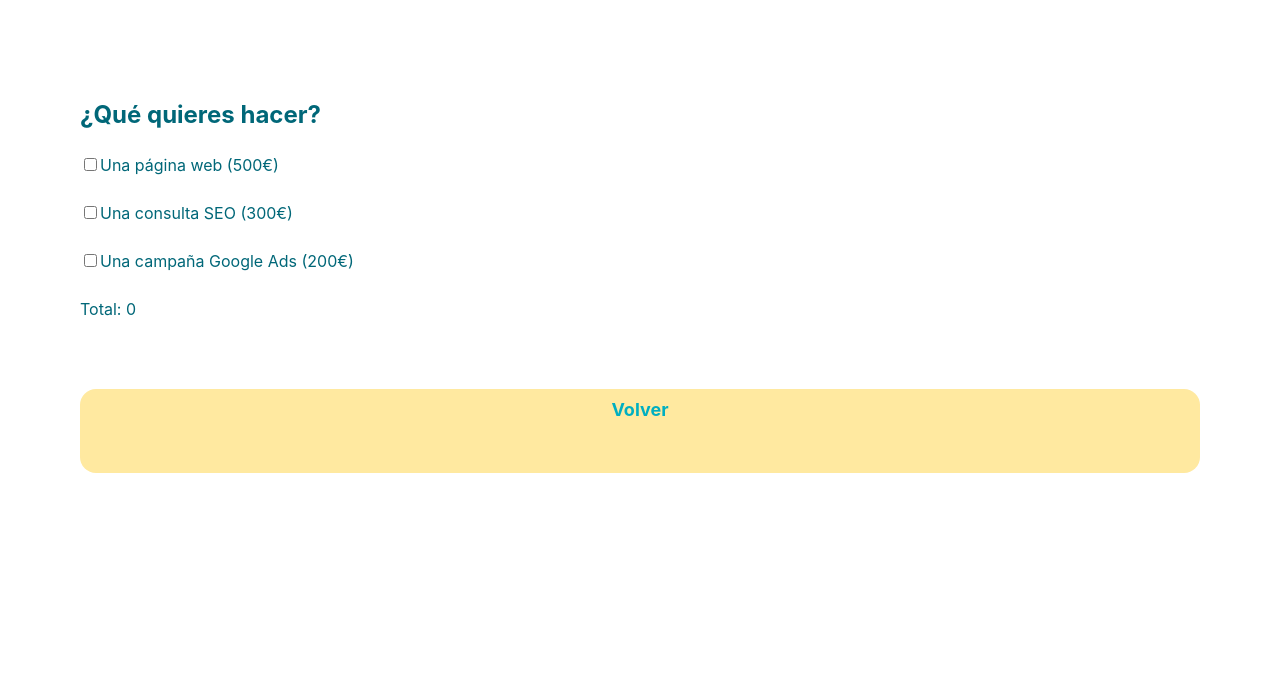
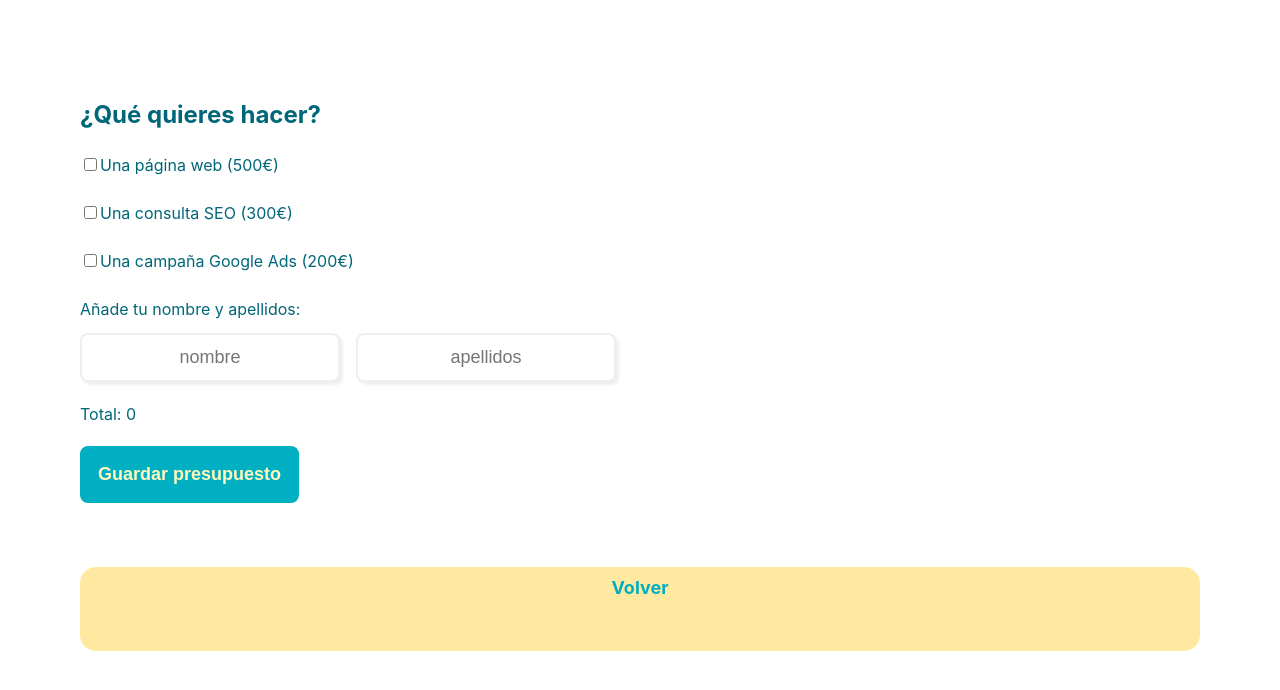
Before and after one commit to Lahali/budget-app, a React (Create React App) app: page /budget in a window 1280 px wide. Shown: the top 690 px of the page. Built offline with nearby package versions, Linux system fonts and the light colour scheme.

Commit message:
Añadidos inputs de nombre y apellido. Convertido en form

```diff
--- a/src/components/Layout.jsx
+++ b/src/components/Layout.jsx
@@ -1,14 +1,25 @@
 import React from "react";
-import { DivStyled, NavStyled, LinkStyled, ParragrafStyled, ButtonStyled } from "./Styles";
+import {
+  DivStyled,
+  NavStyled,
+  LinkStyled,
+  ParragrafStyled,
+  ButtonStyledSave,
+  InputTextStyled,
+} from "./Styles";
 import Panel from "./Panel";
 
 const Layout = (props) => {
-
-
+  const handleSubmit = (event) => {
+    event.preventDefault();
+  };
 
   return (
     <DivStyled>
       <h2>¿Qué quieres hacer?</h2>
+
+      {/* Así tenemos unidos el botón y el form para que funcione */}
+      <form onSubmit={handleSubmit}>
         <ParragrafStyled>
           <input
             type="checkbox"
@@ -48,7 +59,30 @@ const Layout = (props) => {
           />
           Una campaña Google Ads (200€) <br />
         </ParragrafStyled>
+
+        <ParragrafStyled>
+          Añade tu nombre y apellidos: <br />
+          <InputTextStyled
+            type="text"
+            name="name"
+            value={props.name}
+            onChange={props.getName}
+            placeholder="nombre"
+          />
+          <InputTextStyled
+            type="text"
+            name="surname"
+            value={props.surname}
+            onChange={props.getSurname}
+            placeholder="apellidos"
+          />
+        </ParragrafStyled>
+
         <ParragrafStyled>Total: {props.total}</ParragrafStyled>
+
+          {/* esto está conectado con el handleSubmit del form */}
+        <ButtonStyledSave type="submit">Guardar presupuesto</ButtonStyledSave>
+      </form>
       <NavStyled>
         <LinkStyled to="/">Volver</LinkStyled>
       </NavStyled>
--- a/src/components/Main.jsx
+++ b/src/components/Main.jsx
@@ -13,13 +13,15 @@ const Main = () => {
 
   const [total, setTotal] = useState(0);
 
-  // FUNCIONALIDAD DEL MODAL
-  // const [isModalOpen, setIsModalOpen] = useState(false)
-  // const changeModal = () => setIsModalOpen(!isModalOpen)
+  // Nombre y Apellidos
+  const [name, setName] = useState('')
+  const [surname, setSurname] = useState('')
+
+  const getName = (event) => setName(event.target.value)
+  const getSurname = (event) => setSurname(event.target.value)
 
   //  Hay dos opciones de hacerlo: se puede hacer todo en una función, o dos funciones:
   //  una para el input y otra para el checkbox.
-  // Como solo hay 2 inputs, lo vamos a hacer con una sola función
   const updateBudget2 = (event) => {
     if (!event) return;
     let name = event.target.name;
@@ -52,7 +54,6 @@ const Main = () => {
     saveBudget(newBudget);
   };
 
-
   const calculateTotal = () => {
     let newTotal =
       (budget.seoConsulting ? +300 : 0) +
@@ -62,9 +63,7 @@ const Main = () => {
   };
 
   useEffect(() => {
-    if (budget.pages > 0 && budget.languages > 0) {
-      calculateTotal();
-    }
+    calculateTotal();
   }, [budget]);
 
   // localStorage
@@ -90,8 +89,10 @@ const Main = () => {
         activateButton={activateButton}
         budgetPanel={budgetPanel}
         total={total}
-        // isModalOpen={isModalOpen}
-        // changeModal={changeModal}
+        name={name}
+        surname={surname}
+        getName={getName}
+        getSurname={getSurname}
       />
     </div>
   );
--- a/src/components/Modal.jsx
+++ b/src/components/Modal.jsx
@@ -10,10 +10,10 @@ const Modal = (props) => {
 
   return (
     <div>
-      <ModalButton onClick={changeModal}>in</ModalButton>
+      <ModalButton onClick={changeModal}>i</ModalButton>
       {isModalOpen && (
         <ModalStyled onClick={changeModal}>
-          <ModalContentStyled onClick={isModalOpen}>
+          <ModalContentStyled>
             {props.text}
           </ModalContentStyled>
         </ModalStyled>
--- a/src/components/Styles.jsx
+++ b/src/components/Styles.jsx
@@ -24,7 +24,6 @@ export const PanelStyled = styled.form`
 `;
 
 export const ParragrafStyled = styled.p`
-  /* margin: 1.5rem; */
   line-height: 2rem;
 `;
 
@@ -126,4 +125,40 @@ export const ModalButton = styled.button`
     background-color: #006778;
     color: #cdf0ea;
   }
-`;
+`
+
+export const InputTextStyled = styled.input`
+  min-width: 5rem;
+  height: auto;
+  font-size: large;
+  box-shadow: 3px 3px 3px #efefef;
+  text-align: center;
+  border: solid 2px #efefef;
+  border-radius: 0.5rem;
+  padding: 0.75rem;
+  margin-right: 1rem;
+  margin-top: 0.5rem;
+  background-color: white;
+  &:focus{
+    outline: none;
+    border: solid 2px #AFAFAF;
+    background-color: #efefef;
+  }
+`
+
+export const ButtonStyledSave = styled.button`
+  width: fit-content;
+  height: auto;
+  border-radius: 0.5rem;
+  font-size: 18px;
+  font-weight: bolder;
+  text-align: center;
+  background-color: #00afc1;
+  color: #fff8bc;
+  border: solid 2px #00afc1;
+padding: 1rem;
+  &:hover {
+    background-color: #fff8bc;
+    color: #00afc1;
+  }
+`
```
Lines whose indentation alone changed are shown as unchanged.
